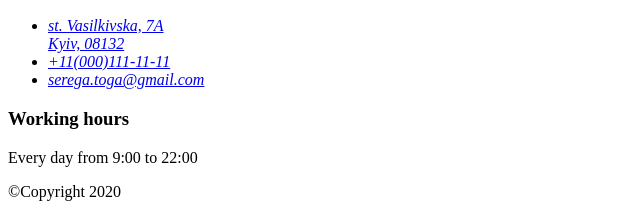
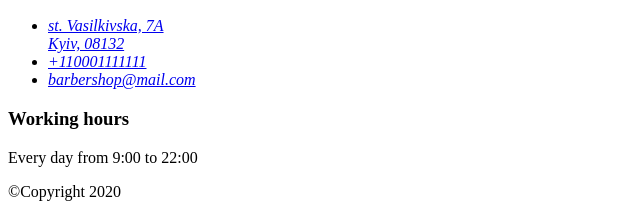
Before and after one commit to Taylar9/fe-86, a plain HTML site: page index.html in a window 1280 px wide. Shown: the part 5560-5774 px from the top of the page, 0-640 px from the left. Drawn offline with Linux system fonts and the light colour scheme.

Commit message:
html.start

```diff
--- a/index.html
+++ b/index.html
@@ -232,8 +232,8 @@
           Kyiv, 08132</a
          >
         </li>
-        <li><a href="tel:+11(000)111-11-11">+11(000)111-11-11</a></li>
-        <li><a href="mailto:serega.toga@gmail.com">serega.toga@gmail.com</a></li>
+        <li><a href="tel:+110001111111">+110001111111</a></li>
+        <li><a href="mailto:barbershop@mail.com">barbershop@mail.com</a></li>
         </ul>
         </address>
         <h3>Working hours</h3>
```
